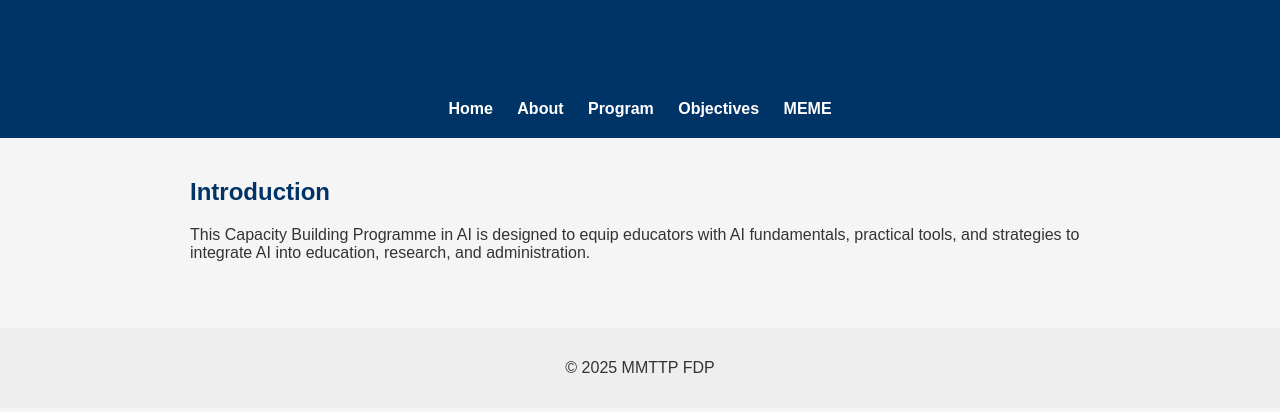
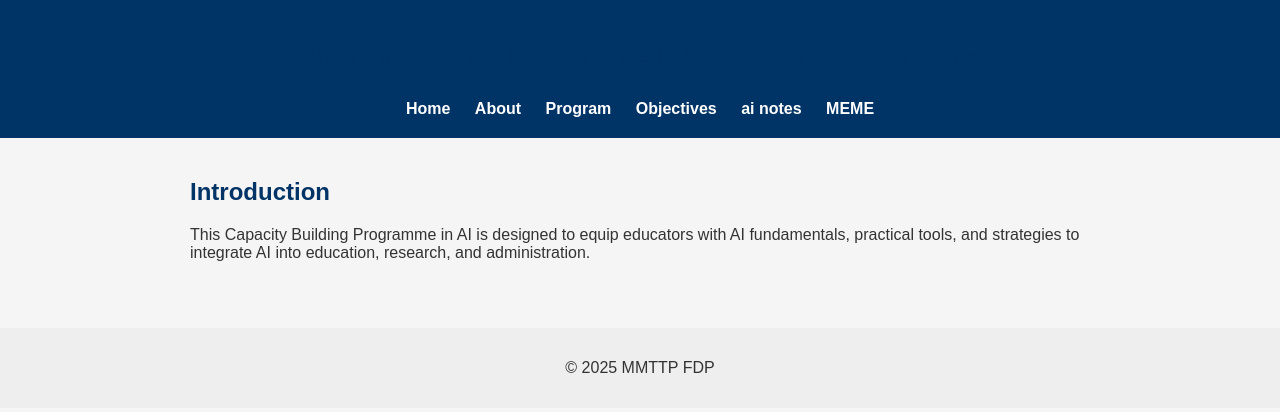
Before and after one commit to NEEMABISHT75/NEEMABISHT75.github.io, a plain HTML site: page index.html in a window 1280 px wide. Drawn offline with Linux system fonts and the light colour scheme.

Commit message:
Update index.html

```diff
--- a/index.html
+++ b/index.html
@@ -13,6 +13,7 @@
       <a href="about.html">About</a>
       <a href="program.html">Program</a>
       <a href="objectives.html">Objectives</a>
+      <a href="ai-notes.html">ai notes</a>
       <a href="meme.html">MEME</a>
     </nav>
   </header>
```
